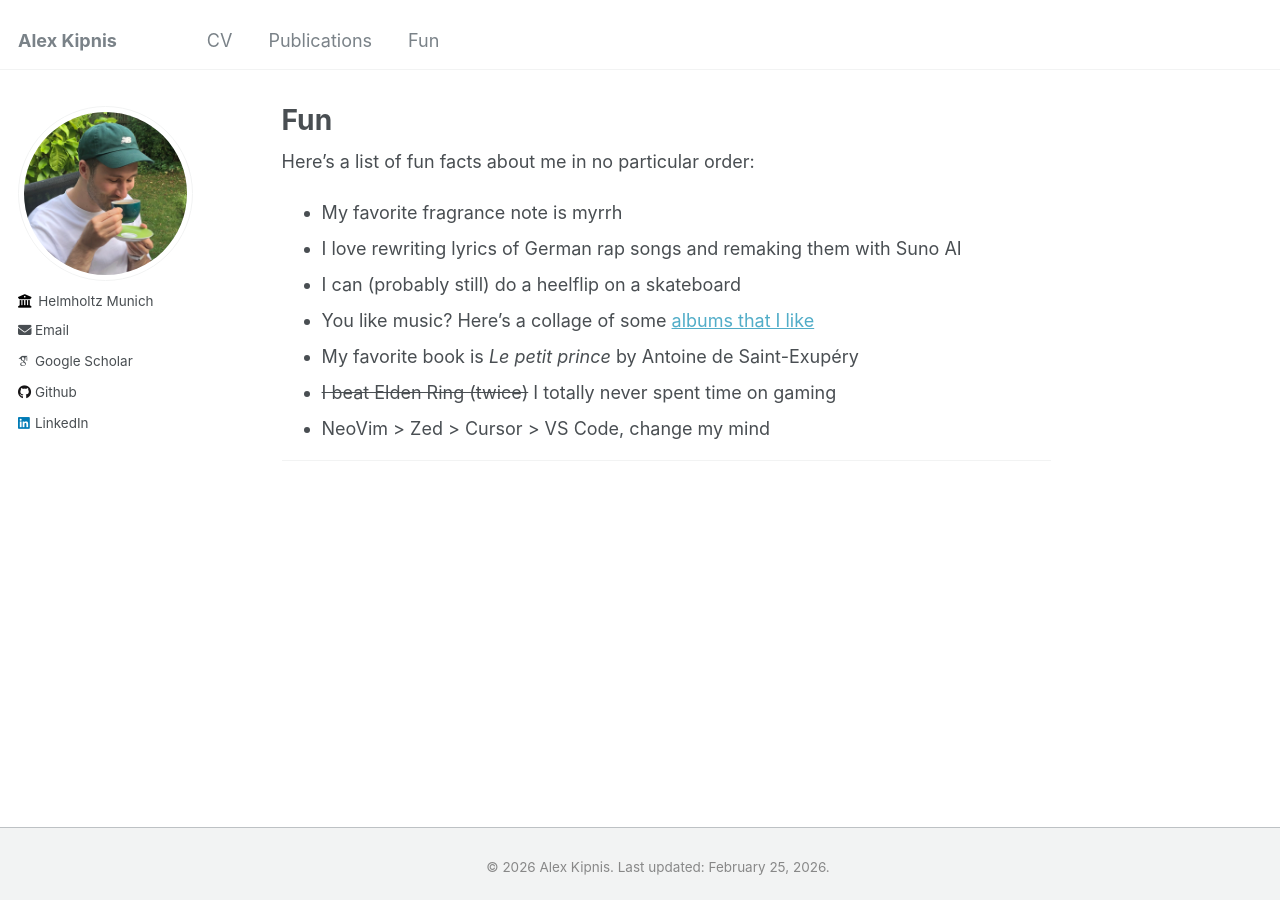
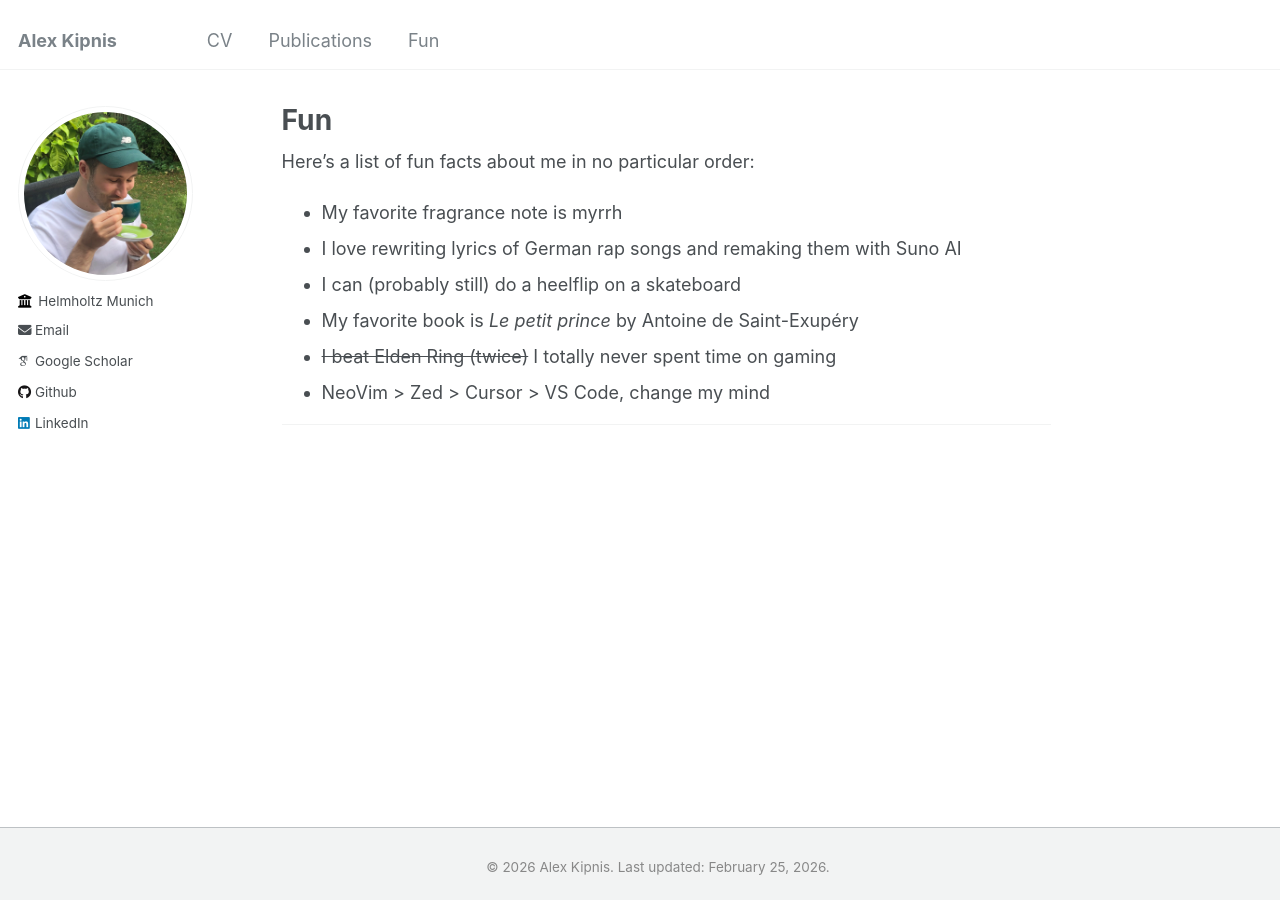
Before and after one commit to adkipnis/adkipnis.github.io, a Jekyll site: the page built from _pages/fun.md, in a window 1280 px wide. Built offline with Jekyll 4.4.1, drawn with Linux system fonts in a browser that asks for light colours; some web fonts are replaced.

Commit message:
Change music collage comment to comment block
Updated the music collage comment to be a comment block.

```diff
--- a/_pages/fun.md
+++ b/_pages/fun.md
@@ -11,7 +11,7 @@ Here's a list of fun facts about me in no particular order:
 - I love rewriting lyrics of German rap songs and remaking them with Suno AI
 - I can (probably still) do a heelflip on a skateboard
 <!--- You like music? Here's a collage of some [albums that I like](https://adkipnis.github.io/images/chart.webp) -->
-- You like music? Here's a collage of some <a class="js-open-lightbox" href="/images/chart.webp">albums that I like</a>
+<!--- - You like music? Here's a collage of some <a class="js-open-lightbox" href="/images/chart.webp">albums that I like</a> -->
 - My favorite book is *Le petit prince* by Antoine de Saint-Exupéry
 - ~~I beat Elden Ring (twice)~~ I totally never spent time on gaming
 - NeoVim > Zed > Cursor > VS Code, change my mind
```
